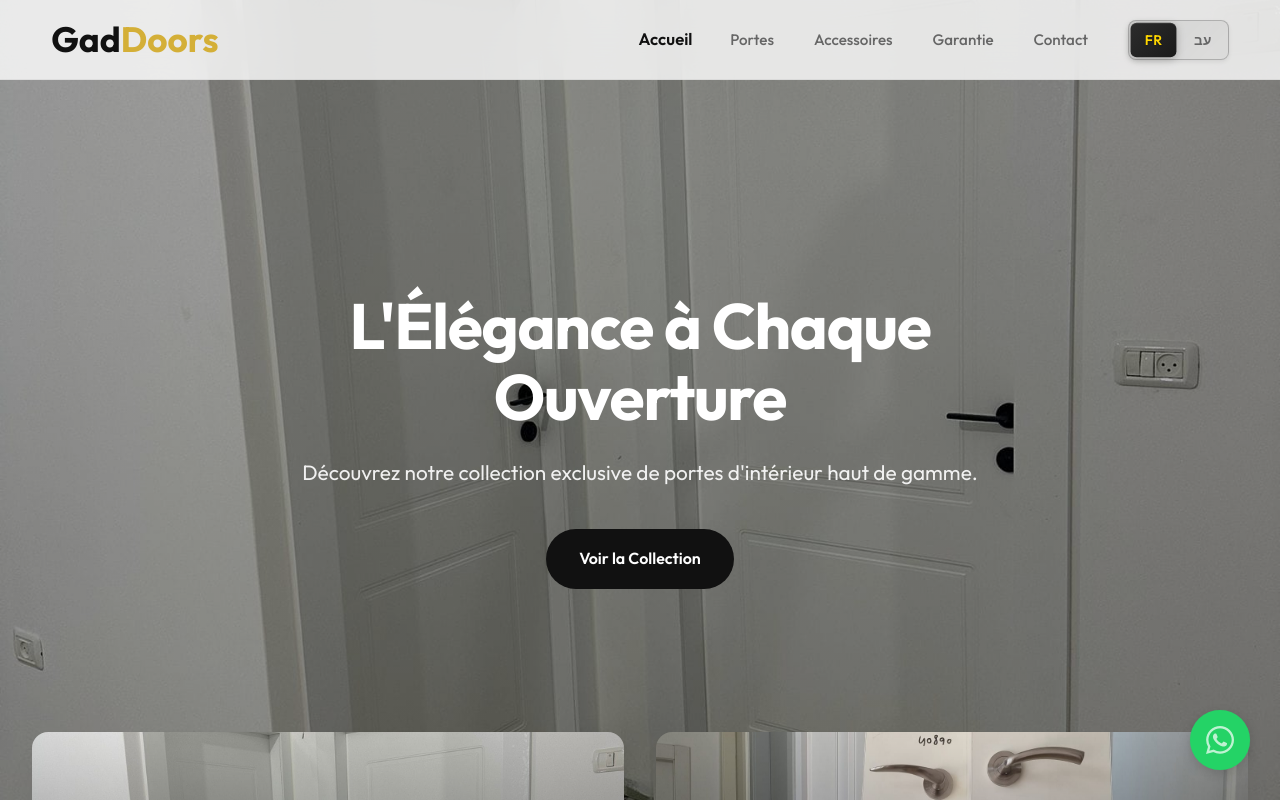
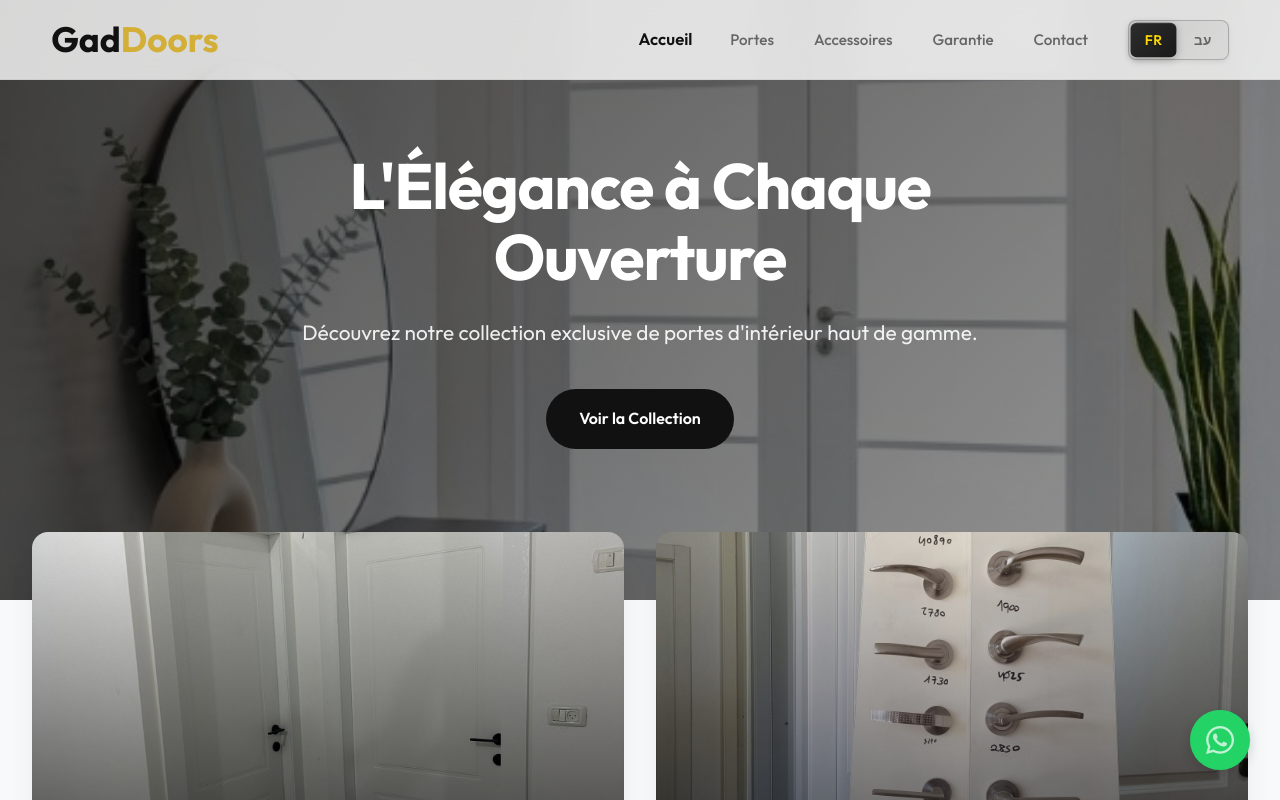
Before and after one commit to yankele13-cmyk/gad-doors-pro, a Next.js app: page / in a window 1280 px wide. Shown: the top 800 px of the page. Built offline with nearby package versions, Linux system fonts and the light colour scheme.

Commit message:
Update hero image with professional showroom photo

```diff
--- a/src/app/globals.css
+++ b/src/app/globals.css
@@ -229,20 +229,18 @@ nav a.active {
 
 /* Hero Section */
 .hero {
-  height: 100vh;
-  min-height: 700px;
+  min-height: 600px;
+  background: linear-gradient(135deg, rgba(0, 0, 0, 0.7), rgba(0, 0, 0, 0.4)),
+    url('/images/hero-gaddoors.jpg');
+  background-size: cover;
+  background-position: center;
+  background-attachment: fixed;
   display: flex;
   align-items: center;
   justify-content: center;
   text-align: center;
-  background-image:
-    linear-gradient(rgba(0, 0, 0, 0.3), rgba(0, 0, 0, 0.3)),
-    url('/images/IMG-20251112-WA0048.jpg');
-  background-size: cover;
-  background-position: center;
-  background-attachment: fixed;
-  color: var(--bg-surface);
-  padding-top: var(--header-height);
+  color: white;
+  position: relative;
 }
 
 .hero-content {
```
Also changed, not shown: public/images/hero-gaddoors.jpg (added).
